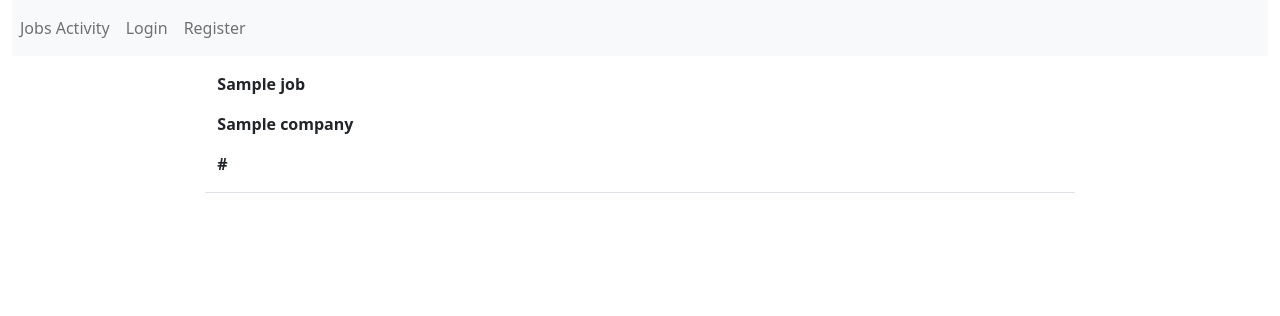
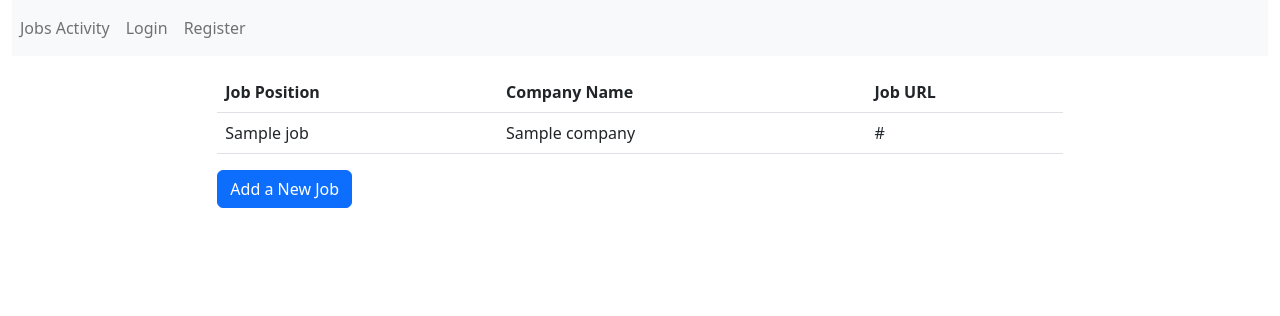
Before and after one commit to SampurnaC/jobs_activity, a Django app: template jobs/templates/jobs/home.html in a window 1280 px wide. Shown: the top 316 px of the page. Run offline with Django 4.2, Linux system fonts and the light colour scheme; the template is opened without the code that fills it: most values are stand-ins (such as "Sample title", 1, 10 or a date in 2020); data that the repository does not hold is empty.

Commit message:
update layout of home page using tables

```diff
--- a/jobs/templates/jobs/home.html
+++ b/jobs/templates/jobs/home.html
@@ -1,13 +1,28 @@
 {% extends 'jobs/base.html' %}
 {% block content %}
 
-{% for job in jobs %}
     <div class="row justify-content-center mt-3">
-      <div class="col-md-8 col-sm-12 border-bottom position-relative">
-          <p><strong>{{job.title}}</p></strong>
-          <p><strong>{{job.company}}</p></strong>
-          <p><strong>{{job.url}}</p></strong>
+      <div class="col-md-8 col-sm-12 position-relative">
+          <table class="table">
+            <thead>
+              <tr>
+                <th>Job Position</th>
+                <th>Company Name</th>
+                <th>Job URL</th>
+              </tr>
+            </thead>
+            {% for job in jobs %}
+
+            <tbody>
+              <tr>
+                <td>{{job.title}}</td>
+                <td>{{job.company}}</td>
+                <td>{{job.url}}</td>
+              </tr>
+            </tbody>
+          {% endfor %}
+          </table>
+          <a href="{% url 'new' %}" class="btn btn-primary">Add a New Job</a>
       </div>
     </div>
-{% endfor %}
 {% endblock %}
```
